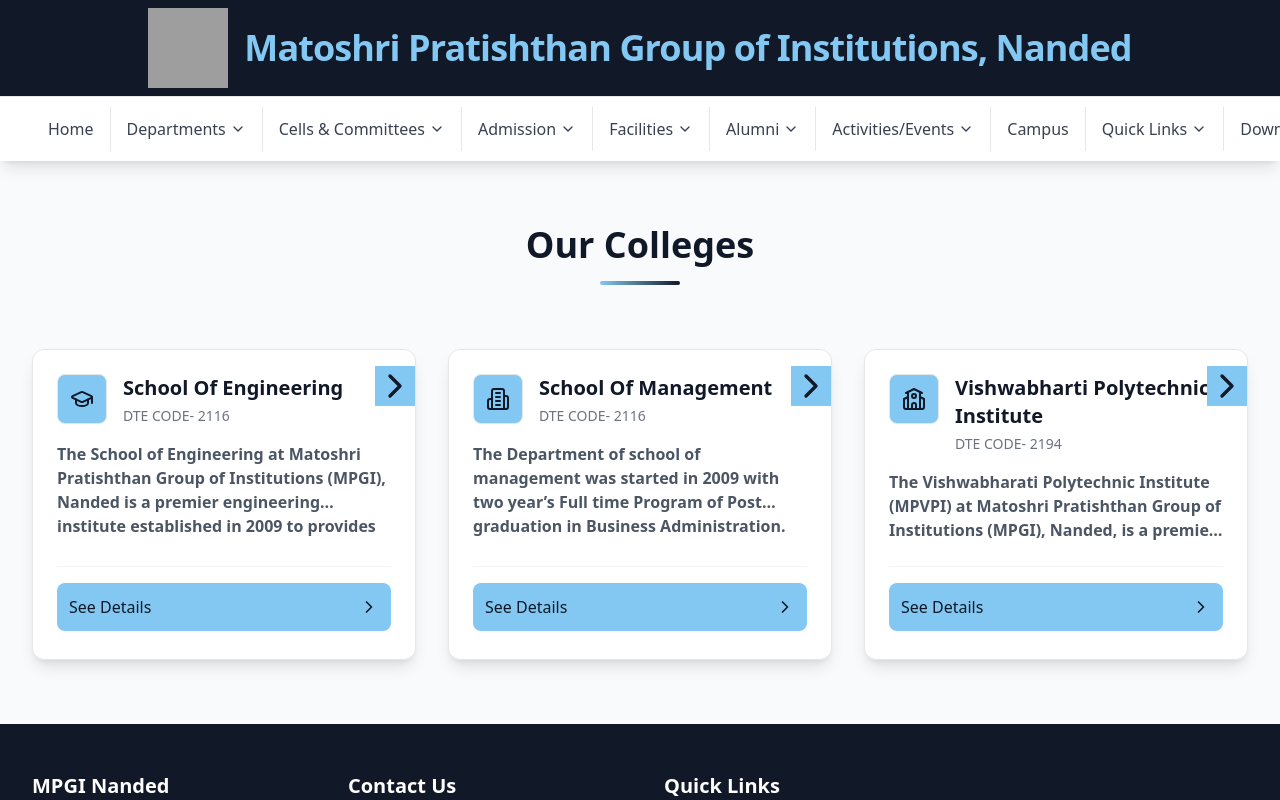
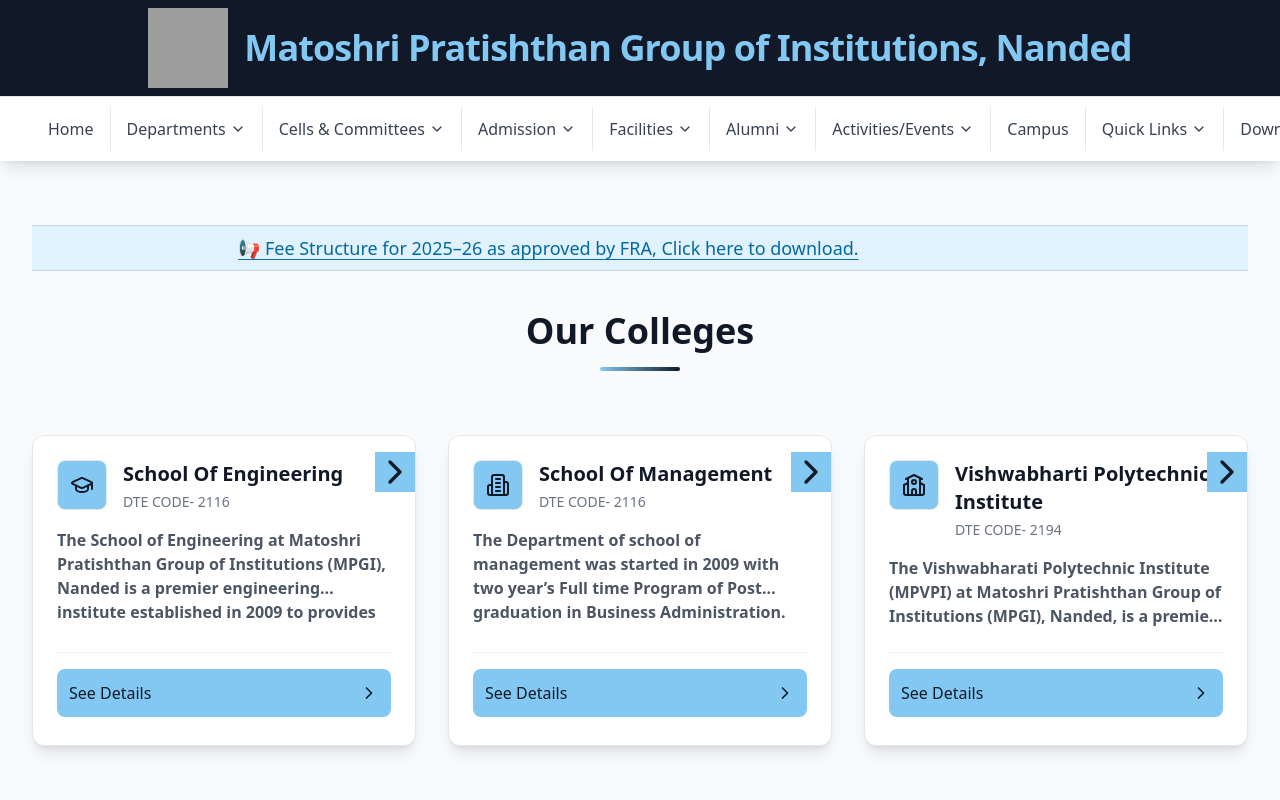
Before and after one commit to Tekisky123/MPGI-v3, a React (Vite) app: page /departments in a window 1280 px wide. Shown: the top 800 px of the page. Built offline with nearby package versions, Linux system fonts and the light colour scheme; grey boxes are pictures that could not be loaded.

Commit message:
feat: Add scrolling banner and update admission details
- Added ScrollingText component for fee structure announcement
- Linked new information_brochure.pdf on Admissions page
- Renamed AI department titles for consistency
- Updated external admission link for 2025–26

```diff
--- a/src/components/Departments.tsx
+++ b/src/components/Departments.tsx
@@ -1,6 +1,8 @@
 import { motion } from "framer-motion";
 import { ChevronRight, Building2, GraduationCap, School } from "lucide-react";
 import { useNavigate } from "react-router-dom";
+import ScrollingText from "./ScrollingText";
+import feesStructure from '../assets/pdf/fees_structure.pdf';
 
 interface Department {
   title: string;
@@ -60,7 +62,14 @@
 
   return (
     <section className="bg-gray-50 py-12 px-4 sm:px-6 lg:py-16 lg:px-8">
-      <div className="max-w-7xl mx-auto">
+      <ScrollingText
+        text="📢 Fee Structure for 2025–26 as approved by FRA, Click here to download."
+        link={feesStructure}
+        speed={15}
+        backgroundColor="#e0f2fe"
+        textColor="#0369a1"
+      />
+      <div className="max-w-7xl mx-auto mt-10">
         {/* Header Section */}
         <motion.header
           initial={{ opacity: 0, y: -20 }}
--- a/src/components/Navbar.tsx
+++ b/src/components/Navbar.tsx
@@ -45,8 +45,8 @@
     { name: "Electrical Engineering", path: "/departments/eee/profile" },
     { name: "Mechanical and Automation Engineering", path: "/departments/mech/profile" },
     { name: "Electronics and Telecommunication Engineering", path: "/departments/ece/profile" },
-    { name: "Artificial Intelligence and Data Science", path: "/departments/aids/profile" },
-    { name: "Artificial Intelligence and Machine Learning", path: "/departments/aiml/profile" },
+    { name: "Artificial Intelligence (AI) and Data Science", path: "/departments/aids/profile" },
+    { name: `Computer Science and Engineering (AIML)`, path: "/departments/aiml/profile" },
     { name: "Basic Sciences and Humanities (FE)", path: "/departments/bsh/profile" },
   ],
 };
--- /dev/null
+++ b/src/components/ScrollingText.tsx
@@ -0,0 +1,47 @@
+// components/ScrollingText.tsx
+import React from "react";
+
+type ScrollingTextProps = {
+  text: string;
+  speed?: number;
+  backgroundColor?: string;
+  textColor?: string;
+  link?: string; // optional PDF link
+};
+
+const ScrollingText: React.FC<ScrollingTextProps> = ({
+  text,
+  speed = 15,
+  backgroundColor = "#f1f5f9",
+  textColor = "#0f172a",
+  link,
+}) => {
+  const scrollContent = link ? (
+    <a
+      href={link}
+      target="_blank"
+      rel="noopener noreferrer"
+      className="underline underline-offset-4 hover:text-blue-600 transition-colors"
+    >
+      {text}
+    </a>
+  ) : (
+    <span>{text}</span>
+  );
+
+  return (
+    <div
+      className="overflow-hidden whitespace-nowrap w-full border-y border-slate-300 py-2"
+      style={{ backgroundColor, color: textColor }}
+    >
+      <div
+        className="inline-block animate-scroll px-10 font-medium text-lg hover:[animation-play-state:paused]"
+        style={{ animationDuration: `${speed}s` }}
+      >
+        {scrollContent}
+      </div>
+    </div>
+  );
+};
+
+export default ScrollingText;
--- a/src/data/AdmissionData.tsx
+++ b/src/data/AdmissionData.tsx
@@ -27,8 +27,8 @@
     external: true,
   },
   {
-    name: "VidyaLaxmi Portal",
-    path: "https://www.vidyalakshmi.co.in/",
+    name: "Admission process 2025-26",
+    path: "https://fe2025.mahacet.org/StaticPages/HomePage",
     external: true,
   },
 ];
@@ -149,7 +149,7 @@
       <tr>
         <td className="border px-4 py-2">5</td>
         <td className="border px-4 py-2">
-          Artificial Intelligence and Data Science
+          Artificial Intelligence (AI) and Data Science
         </td>
         <td className="border px-4 py-2">60</td>
         <td className="border px-4 py-2"></td>
--- a/src/data/NavTabs.ts
+++ b/src/data/NavTabs.ts
@@ -76,7 +76,7 @@
       { name: "Undertaking", path: "/admission/undertaking" },
       {
         name: "Information Brochure 2025-26",
-        path: "/admission/InformationBrochureAcademicYear2020-21",
+        path: "/admission/information-brochure",
       },
       {
         name: "SBI Collect",
@@ -84,8 +84,8 @@
         external: true,
       },
       {
-        name: "VidyaLaxmi Portal",
-        path: "https://www.vidyalakshmi.co.in/",
+        name: "Admission process 2025-26",
+        path: "https://fe2025.mahacet.org/StaticPages/HomePage",
         external: true,
       },
     ],
--- a/src/data/colleges.ts
+++ b/src/data/colleges.ts
@@ -29,11 +29,11 @@
       },
       {
         slug: "aids",
-        displayName: "Artificial Intelligence and Data Science",
+        displayName: "Artificial Intelligence (AI) and Data Science",
       },
       {
         slug: "aiml",
-        displayName: "Artificial Intelligence and Machine Learning",
+        displayName: "Computer Science and Engineering (AIML)",
       },
     ],
   },
--- a/src/data/collegesData.ts
+++ b/src/data/collegesData.ts
@@ -2351,7 +2351,7 @@
       },
       {
         id: "aids",
-        name: "Artificial Intelligence and Data Science",
+        name: "Artificial Intelligence (AI) and Data Science",
         description:
           "B.Tech program with specializations in AI, Cybersecurity, Data Science, and IoT.",
         image: "https://aitsrajampet.ac.in/images/artificial-intelligence.jpg",
@@ -2441,7 +2441,7 @@
       },
       {
         id: "aiml",
-        name: "Artificial Intelligence and Machine Learning",
+        name: "Computer Science and Engineering (AIML)",
         description:
           "B.Tech program with specializations in AI, Cybersecurity, Data Science, and IoT.",
         image: "https://aitsrajampet.ac.in/images/artificial-intelligence.jpg",
--- a/src/pages/schoolOfEngineering/SchoolOfEngineeringHome.tsx
+++ b/src/pages/schoolOfEngineering/SchoolOfEngineeringHome.tsx
@@ -1,6 +1,7 @@
 import { motion } from "framer-motion";
 import Slider, { Settings, CustomArrowProps } from "react-slick";
 import SchoolOfEngineeringQuickLinks from "./SchoolOfEngineeringQuickLinks";
+import feesStructure from '../../assets/pdf/fees_structure.pdf';
 
 // Import images for the slider
 import img1 from "../../assets/engineering/hero1.jpg";
@@ -10,6 +11,7 @@
 
 import "slick-carousel/slick/slick.css";
 import "slick-carousel/slick/slick-theme.css";
+import ScrollingText from "../../components/ScrollingText";
 
 interface Slide {
   img: string;
@@ -135,6 +137,13 @@
           </Slider>
         </div>
       </div>
+      <ScrollingText
+        text="📢 Fee Structure for 2025–26 as approved by FRA, Click here to download."
+        link={feesStructure}
+        speed={15}
+        backgroundColor="#e0f2fe"
+        textColor="#0369a1"
+      />
       <SchoolOfEngineeringQuickLinks />
     </div>
   );
--- a/tailwind.config.js
+++ b/tailwind.config.js
@@ -17,9 +17,14 @@
           "0%, 100%": { transform: "translateY(0)" },
           "50%": { transform: "translateY(-10px)" },
         },
+        scroll: {
+          "0%": { transform: "translateX(100%)" },
+          "100%": { transform: "translateX(-100%)" },
+        },
       },
       animation: {
         bounceHover: "bounceHover 0.5s ease",
+        scroll: "scroll linear infinite",
       },
     },
   },
```
Also changed, not shown: src/pages/Admission.tsx (+21 -14 lines), 1 other file (tests, documents, lock files or other folders).
